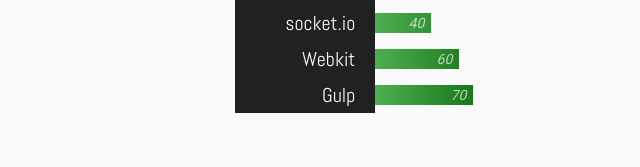
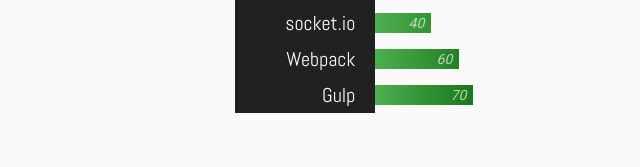
Before and after one commit to mcli830/portfolio, a website: page src/pug/index.pug in a window 1280 px wide. Both pictures are taken after a click on the element "PROFICIENCY". Shown: the part 713-880 px from the top of the page, 622-1262 px from the left. Drawn offline with nearby package versions, Linux system fonts and the light colour scheme; files that its build step writes are made by us from their sources; files whose address does not match are found by name; a web font is replaced by a local one.

Commit message:
fix typo

```diff
--- a/src/pug/_portfolio.pug
+++ b/src/pug/_portfolio.pug
@@ -190,7 +190,7 @@
             +prof('D3', 60, 'green')
             +prof('MongoDB', 70, 'green')
             +prof('socket.io', 40, 'green')
-            +prof('Webkit', 60, 'green')
+            +prof('Webpack', 60, 'green')
             +prof('Gulp', 70, 'green')
         #skills.profs__category
           h4 Skills
```
